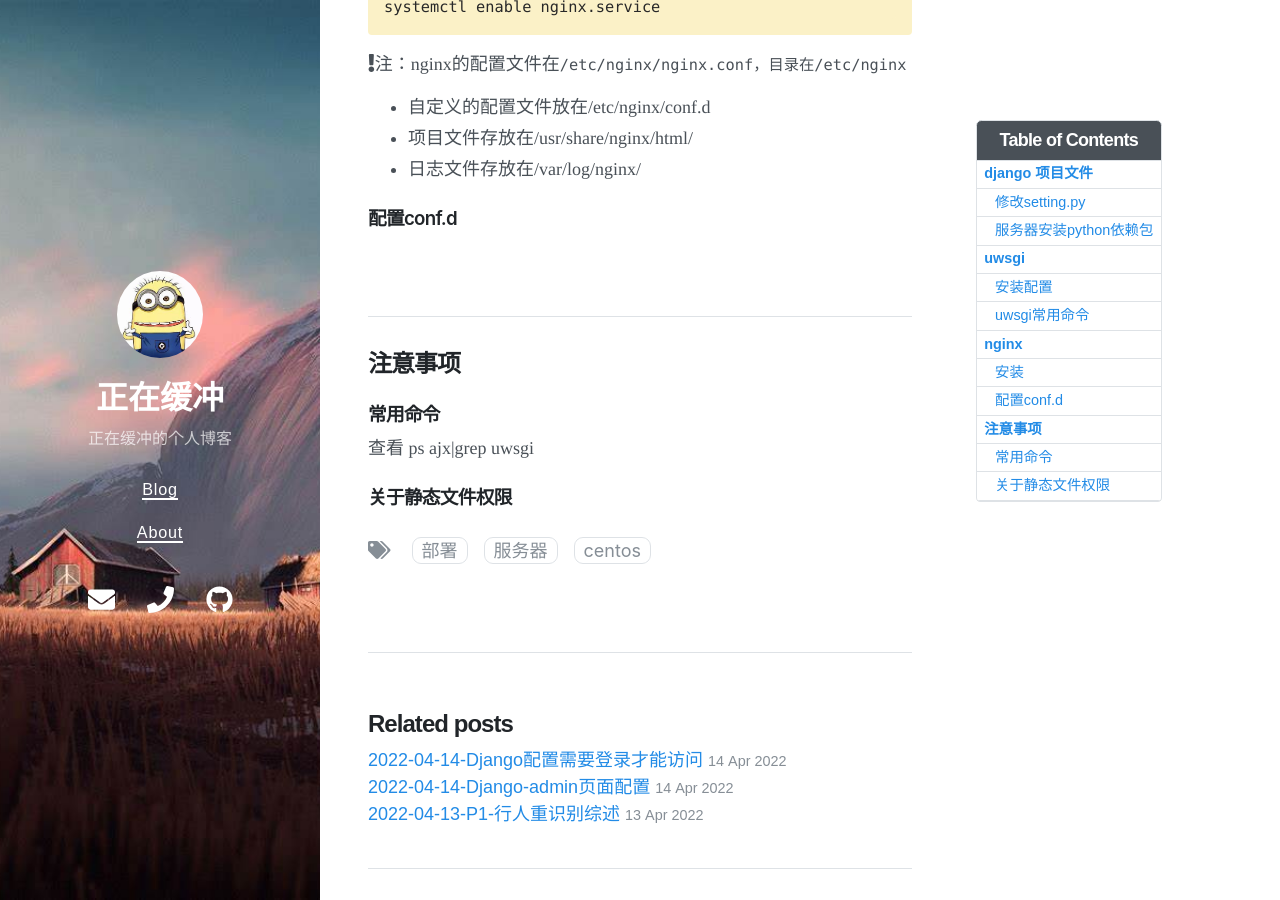
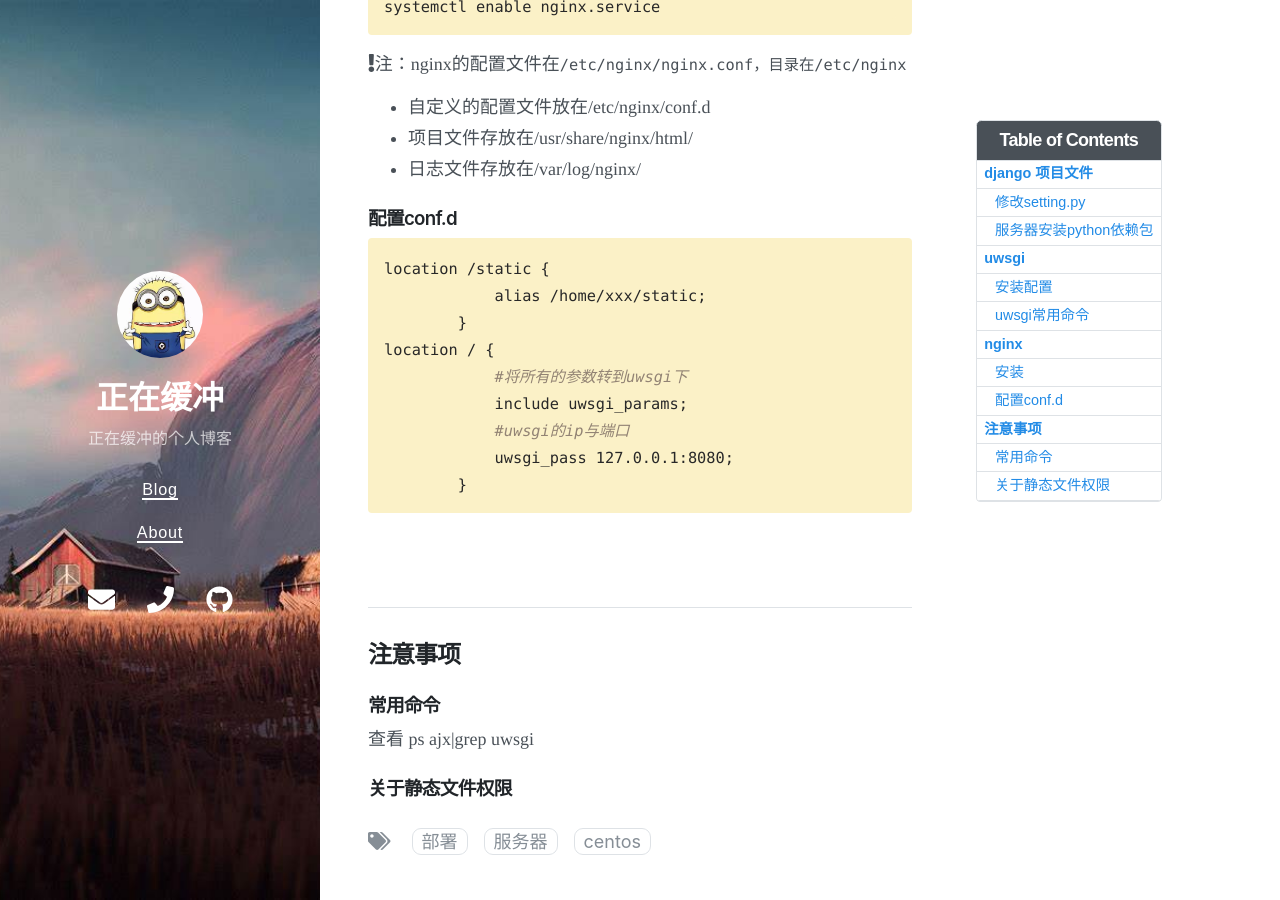
Before and after one commit to Zzhc3321/personal-blog.github.io, a Jekyll site: the page built from _posts/2022-04-16-Django项目部署至centos云服务器.md, in a window 1280 px wide and 900 px high, scrolled down 2130 px. Built offline with Jekyll 4.4.1, drawn with Linux system fonts in a browser that asks for light colours; nearby versions of some CDN libraries.

Commit message:
修改文件: _posts/2022-04-16-Django项目部署至centos云服务器.md

````diff
--- a/_posts/2022-04-16-Django项目部署至centos云服务器.md
+++ b/_posts/2022-04-16-Django项目部署至centos云服务器.md
@@ -111,7 +111,17 @@ systemctl enable nginx.service
 
 ### 配置conf.d
 
-
+```shell
+location /static {
+            alias /home/xxx/static;
+        }
+location / {
+            #将所有的参数转到uwsgi下
+            include uwsgi_params;
+            #uwsgi的ip与端口
+            uwsgi_pass 127.0.0.1:8080;
+        }
+```
 
 
 
````
